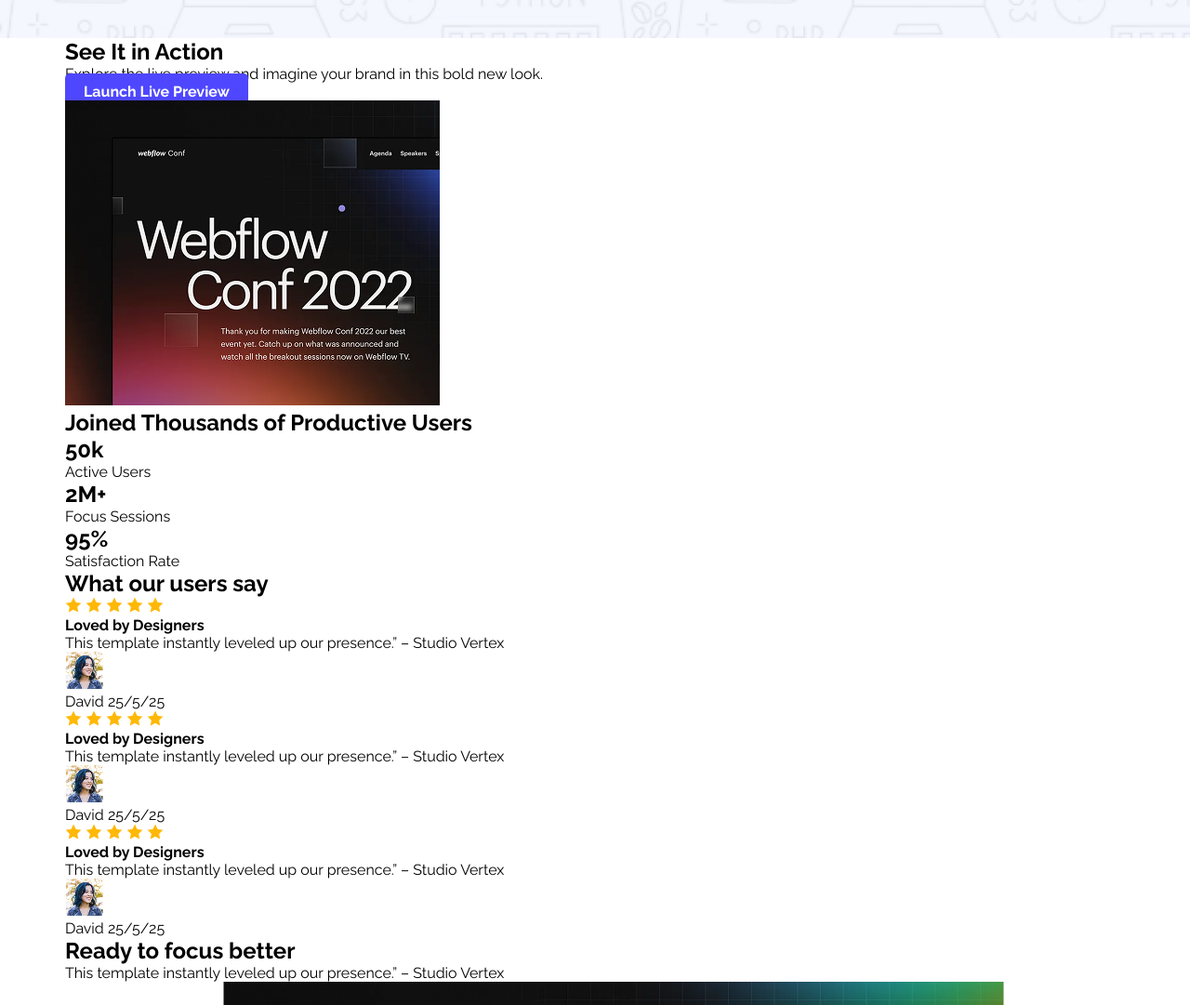
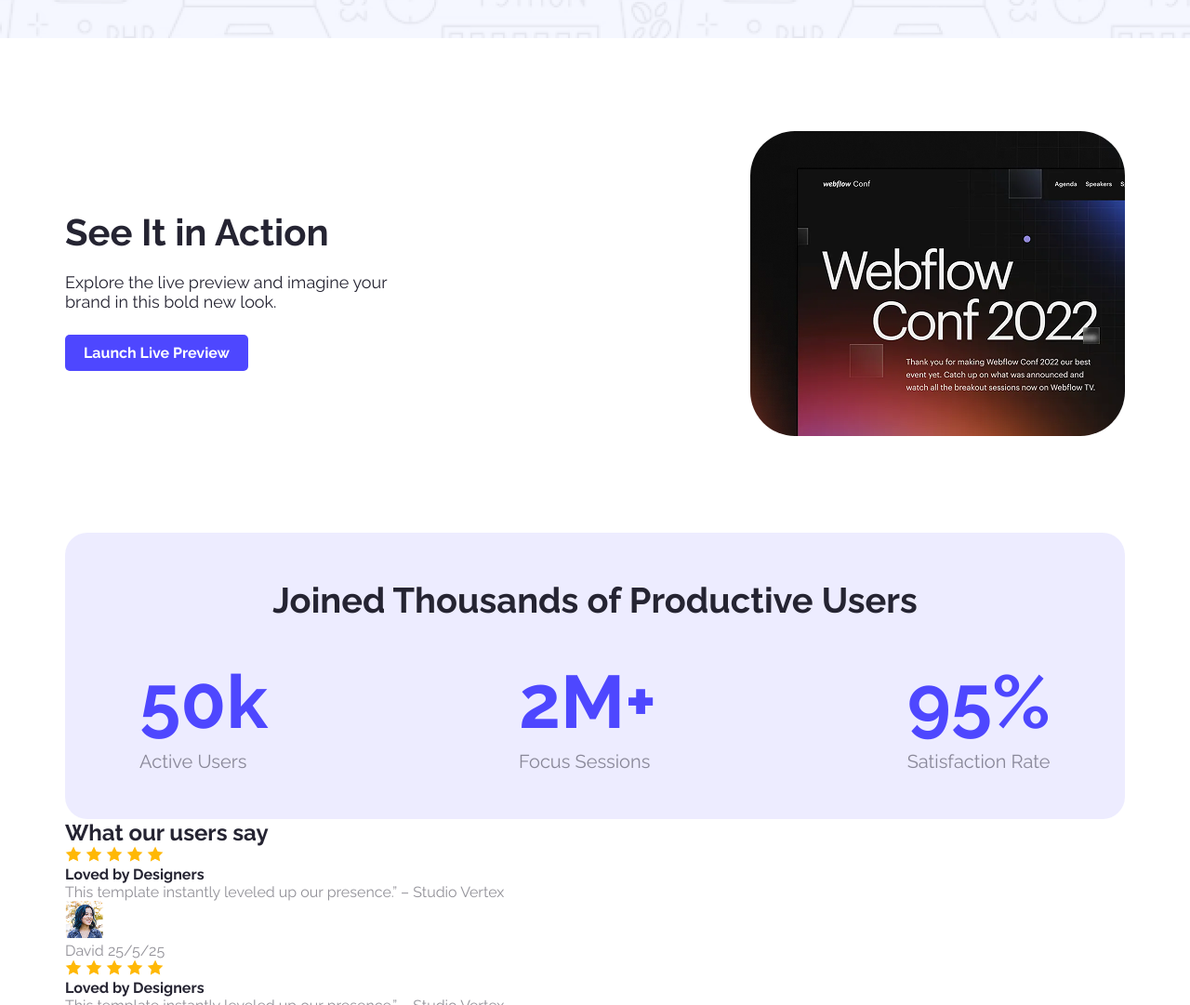
Before and after one commit to abdulmomin748/ui-template-01, a plain HTML site: page index.html in a window 1280 px wide. Shown: the part 571-1652 px from the top of the page at 93% size. Drawn offline with Linux system fonts and the light colour scheme.

Commit message:
action & productive section design complete

```diff
--- a/index.html
+++ b/index.html
@@ -29,7 +29,7 @@
         <div class="action-sec-cntlr">
             <div class="action-left">
                 <h2>See It in Action</h2>
-                <p>Explore the live preview and imagine your brand in this bold new look.</p>
+                <p>Explore the live preview and imagine your<br>brand in this bold new look.</p>
                 <a href="" class="cmn-btn">Launch Live Preview</a>
             </div>
             <div class="action-right">
@@ -41,21 +41,21 @@
         <h2 class="pro-sec-title">Joined Thousands of Productive Users</h2>
         <div class="productiv-sec-cntlr">
             <div>
-                <h2>
+                <strong>
                     50k
-                </h2>
+                </strong>
                 <span>Active Users</span>
             </div>
             <div>
-                <h2>
+                <strong>
                     2M+
-                </h2>
+                </strong>
                 <span>Focus Sessions</span>
             </div>
             <div>
-                <h2>
+                <strong>
                     95%
-                </h2>
+                </strong>
                 <span>Satisfaction Rate</span>
             </div>
         </div>
--- a/style.css
+++ b/style.css
@@ -4,6 +4,12 @@
     padding: 0;
     box-sizing: border-box;
     text-decoration: none;
+    color: rgba(37, 36, 50, 0.5);
+}
+h1,h2,h3,h4,h5,h6{
+    font-family: "Raleway", sans-serif;
+    color: rgb(37, 36, 50);
+    font-weight: 700;
 }
 body{
     font-family: "Raleway", sans-serif;
@@ -54,3 +60,50 @@ header{
     margin-bottom: 40px;
 
 }
+
+.action-sec{
+    padding: 100px 0;
+}
+.action-sec-cntlr{
+    display: flex;
+    justify-content: space-between;
+    align-items: center;
+}
+.action-left h2{
+    font-size: 40px;
+    margin-bottom: 20px;
+}
+.action-left p{
+    font-size: 18px;
+    color: rgb(37, 36, 50);
+    margin-bottom: 35px;
+}
+.action-right img{
+    border-radius: 48px;
+}
+.productive-sec{
+    border-radius: 24px;
+    background: rgba(78, 71, 255, 0.1);
+    padding: 50px 80px;
+}
+.productiv-sec-cntlr{
+    display: flex;
+    justify-content: space-between;
+}
+.pro-sec-title{
+    font-size: 38px;
+    margin-bottom: 40px;
+    text-align: center;
+}
+.productiv-sec-cntlr div{
+    display: ;
+}
+.productiv-sec-cntlr strong{
+    font-size: 80px;
+    display: block;
+    margin-bottom: 5px;
+    color: rgb(78, 71, 255);
+}
+.productiv-sec-cntlr span{
+    font-size: 20px;
+}
```
